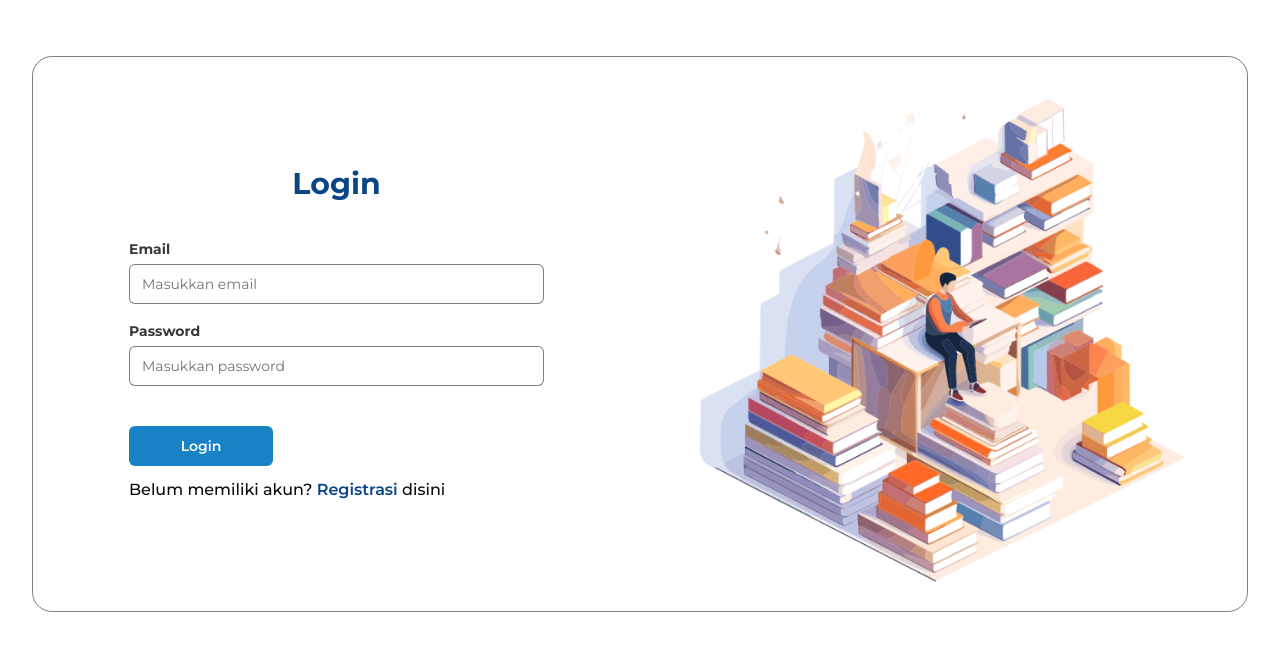
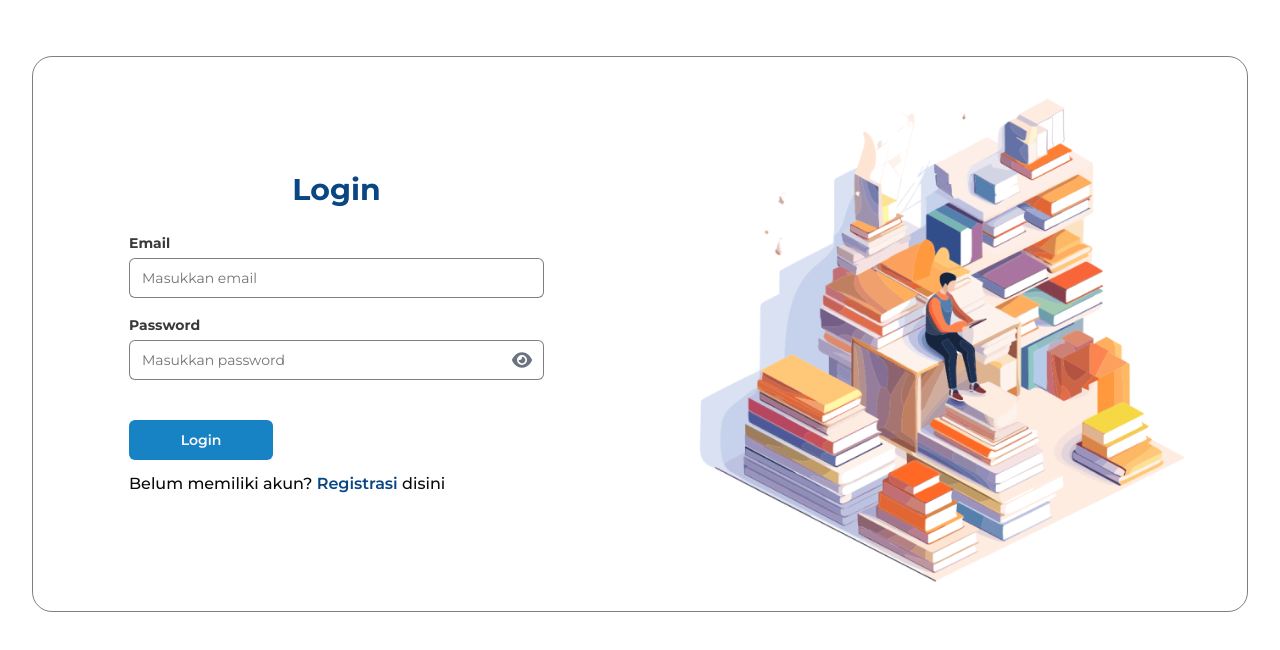
Before and after one commit to DyArdh/sanggar-sinau, a Next.js app: page /login in a window 1280 px wide. Shown: the top 650 px of the page. Built offline with nearby package versions, Linux system fonts and the light colour scheme.

Commit message:
Feat: Add Validation on Login and Register

```diff
--- a/package.json
+++ b/package.json
@@ -24,6 +24,7 @@
     "next": "14.2.4",
     "react": "^18",
     "react-dom": "^18",
+    "react-hook-form": "^7.52.1",
     "tailwind-merge": "^2.3.0",
     "tailwindcss-animate": "^1.0.7",
     "zustand": "^4.5.4"
@@ -38,5 +39,6 @@
     "prettier-plugin-sort-imports": "^1.8.5",
     "prettier-plugin-tailwindcss": "^0.6.4",
     "tailwindcss": "^3.4.1"
-  }
+  },
+  "packageManager": "pnpm@9.4.0+sha512.f549b8a52c9d2b8536762f99c0722205efc5af913e77835dbccc3b0b0b2ca9e7dc8022b78062c17291c48e88749c70ce88eb5a74f1fa8c4bf5e18bb46c8bd83a"
 }
--- a/src/app/login/page.jsx
+++ b/src/app/login/page.jsx
@@ -2,7 +2,9 @@
 
 import Image from 'next/image';
 import Link from 'next/link';
+import { useState } from 'react';
 import { useRouter } from 'next/navigation';
+import { useForm } from 'react-hook-form';
 
 import { useStore } from '@/stores/store';
 import { Label } from '@/components/ui/label';
@@ -11,31 +13,48 @@ import { Button } from '@/components/ui/button';
 import LoginImg from '@/../public/login.png';
 
 export default function Login() {
-  const { account, setLogin, isLogin } = useStore();
+  const { account, setLogin } = useStore();
+  const [error, setError] = useState(null);
+  const [showPassword, setShowPassword] = useState(false);
+  const {
+    register,
+    handleSubmit,
+    formState: { errors },
+  } = useForm();
   const router = useRouter();
 
-  const handleSubmit = e => {
-    e.preventDefault();
+  const togglePasswordVisibility = () => {
+    setShowPassword(!showPassword);
+  };
 
-    const findAccount = account.find(item => item.email === e.target.email.value);
+  const onSubmit = data => {
+    const findAccount = account.find(item => item.email === data.email);
     if (!findAccount) {
+      setError('Akun tidak ditemukan');
+    } else if (findAccount.password !== data.password) {
+      setError('Password salah');
+    } else {
       setLogin(true);
+      if (findAccount.role === 'pemilik' || findAccount.role === 'admin') {
+        router.push('/admin/dashboard');
+      } else {
         router.push('/');
-    } else if (findAccount.role === 'pemilik' || findAccount.role === 'admin') {
-      setLogin(true);
-      router.push('/admin/dashboard');
+      }
     }
   };
-
-  console.log(isLogin);
 
   return (
     <main className="flex w-full bg-white">
       <div className="container mx-auto flex items-center justify-center pt-20 md:pt-14">
         <div className="flex items-center rounded-[20px] border border-black border-opacity-50 px-8 py-6 md:px-0 md:py-0">
           <div className="md:w-1/2 md:px-24">
-            <h1 className="text-center text-2xl font-bold text-[#0A4584] md:text-3xl">Login</h1>
-            <form className="mt-7 flex flex-col gap-5 md:mt-10" onSubmit={handleSubmit}>
+            <h1 className="mb-6 text-center text-2xl font-bold text-[#0A4584] md:mb-7 md:text-3xl">Login</h1>
+            <div
+              className={`${error ? 'block' : 'hidden'} rounded-lg bg-red-500 px-4 py-3 text-center font-medium text-white md:text-base`}
+            >
+              {error}
+            </div>
+            <form className="mt-6 flex flex-col gap-5 md:mt-7" onSubmit={handleSubmit(onSubmit)}>
               <div className="flex flex-col gap-2">
                 <Label htmlFor="email" className="font-bold opacity-80">
                   Email
@@ -46,19 +65,58 @@ export default function Login() {
                   name="email"
                   className="border-black border-opacity-50"
                   placeholder="Masukkan email"
+                  {...register('email', { required: 'Email wajib diisi' })}
                 />
+                {errors.email && <p className="text-sm text-red-500">{errors.email.message}</p>}
               </div>
               <div className="flex flex-col gap-2">
-                <Label htmlFor="email" className="font-bold opacity-80">
+                <Label htmlFor="password" className="font-bold opacity-80">
                   Password
                 </Label>
+                <div className="relative">
                   <Input
-                  type="password"
+                    type={showPassword ? 'text' : 'password'}
                     id="password"
                     name="password"
-                  className="border-black border-opacity-50"
+                    className="w-full border-black border-opacity-50"
                     placeholder="Masukkan password"
+                    {...register('password', { required: 'Password wajib diisi' })}
                   />
+                  <button
+                    type="button"
+                    onClick={togglePasswordVisibility}
+                    className="absolute inset-y-0 right-0 flex items-center pr-3 text-sm leading-5"
+                  >
+                    {showPassword ? (
+                      <svg
+                        xmlns="http://www.w3.org/2000/svg"
+                        width="1.25em"
+                        height="1em"
+                        viewBox="0 0 640 512"
+                        className="h-5 w-5 text-gray-500"
+                      >
+                        <path
+                          fill="currentColor"
+                          d="M38.8 5.1C28.4-3.1 13.3-1.2 5.1 9.2s-6.3 25.5 4.1 33.7l592 464c10.4 8.2 25.5 6.3 33.7-4.1s6.3-25.5-4.1-33.7l-105.2-82.4c39.6-40.6 66.4-86.1 79.9-118.4c3.3-7.9 3.3-16.7 0-24.6c-14.9-35.7-46.2-87.7-93-131.1C465.5 68.8 400.8 32 320 32c-68.2 0-125 26.3-169.3 60.8zm184.3 144.4c25.5-23.3 59.6-37.5 96.9-37.5c79.5 0 144 64.5 144 144c0 24.9-6.3 48.3-17.4 68.7L408 294.5c8.4-19.3 10.6-41.4 4.8-63.3c-11.1-41.5-47.8-69.4-88.6-71.1c-5.8-.2-9.2 6.1-7.4 11.7c2.1 6.4 3.3 13.2 3.3 20.3c0 10.2-2.4 19.8-6.6 28.3l-90.3-70.8zM373 389.9c-16.4 6.5-34.3 10.1-53 10.1c-79.5 0-144-64.5-144-144c0-6.9.5-13.6 1.4-20.2l-94.3-74.3c-22.8 29.7-39.1 59.3-48.6 82.2c-3.3 7.9-3.3 16.7 0 24.6c14.9 35.7 46.2 87.7 93 131.1c47 43.8 111.7 80.6 192.5 80.6c47.8 0 89.9-12.9 126.2-32.5z"
+                        />
+                      </svg>
+                    ) : (
+                      <svg
+                        xmlns="http://www.w3.org/2000/svg"
+                        width="1.13em"
+                        height="1em"
+                        viewBox="0 0 576 512"
+                        className="h-5 w-5 text-gray-500"
+                      >
+                        <path
+                          fill="currentColor"
+                          d="M288 32c-80.8 0-145.5 36.8-192.6 80.6C48.6 156 17.3 208 2.5 243.7c-3.3 7.9-3.3 16.7 0 24.6C17.3 304 48.6 356 95.4 399.4C142.5 443.2 207.2 480 288 480s145.5-36.8 192.6-80.6c46.8-43.5 78.1-95.4 93-131.1c3.3-7.9 3.3-16.7 0-24.6c-14.9-35.7-46.2-87.7-93-131.1C433.5 68.8 368.8 32 288 32M144 256a144 144 0 1 1 288 0a144 144 0 1 1-288 0m144-64c0 35.3-28.7 64-64 64c-7.1 0-13.9-1.2-20.3-3.3c-5.5-1.8-11.9 1.6-11.7 7.4c.3 6.9 1.3 13.8 3.2 20.7c13.7 51.2 66.4 81.6 117.6 67.9s81.6-66.4 67.9-117.6c-11.1-41.5-47.8-69.4-88.6-71.1c-5.8-.2-9.2 6.1-7.4 11.7c2.1 6.4 3.3 13.2 3.3 20.3"
+                        />
+                      </svg>
+                    )}
+                  </button>
+                </div>
+                {errors.password && <p className="text-sm text-red-500">{errors.password.message}</p>}
               </div>
               <div className="mt-5">
                 <Button className="w-full font-semibold md:max-w-36">Login</Button>
--- a/src/app/registrasi/page.jsx
+++ b/src/app/registrasi/page.jsx
@@ -2,6 +2,7 @@
 
 import Link from 'next/link';
 import { useRouter } from 'next/navigation';
+import { useForm } from 'react-hook-form';
 
 import { Label } from '@/components/ui/label';
 import { Input } from '@/components/ui/input';
@@ -9,10 +10,14 @@ import { Button } from '@/components/ui/button';
 
 export default function Register() {
   const router = useRouter();
+  const {
+    register,
+    handleSubmit,
+    formState: { errors },
+  } = useForm();
 
-  const handleSubmit = e => {
-    e.preventDefault();
-    router.push(`/verify?email=${e.target.email.value}`);
+  const onSubmit = data => {
+    router.push(`/verify?email=${data.email}`);
   };
 
   return (
@@ -20,21 +25,23 @@ export default function Register() {
       <div className="container mx-auto flex items-center justify-center pb-12 pt-5 md:gap-8 md:pb-0 md:pt-14 lg:px-16">
         <div className="rounded-[20px] border-black border-opacity-50 py-10 md:border">
           <h1 className="text-center text-2xl font-bold text-[#0A4584] md:text-3xl">Registrasi Akun</h1>
-          <form className="mt-7 flex flex-col gap-5 md:mx-32 md:mt-10" onSubmit={handleSubmit}>
-            <div className="flex w-[390px] max-w-md flex-col gap-2">
-              <Label htmlFor="name" className="font-bold opacity-80">
-                Nama
+          <form className="mt-7 flex flex-col gap-5 md:mx-32 md:mt-10" onSubmit={handleSubmit(onSubmit)}>
+            <div className="flex w-[390px] max-w-md flex-col gap-3">
+              <Label htmlFor="nama_orangtua" className="font-bold opacity-80">
+                Nama Orangtua
               </Label>
               <Input
                 type="text"
-                id="name"
-                name="name"
+                id="nama_orangtua"
+                name="nama_orangtua"
                 className="border-black border-opacity-50"
-                placeholder="Masukkan nama lengkap orang tua"
+                placeholder="Masukkan nama lengkap orangtua"
+                {...register('nama_orangtua', { required: 'Nama Orangtua wajib diisi' })}
               />
+              {errors.nama_orangtua && <p className="text-sm text-red-500">{errors.nama_orangtua.message}</p>}
             </div>
             <div className="flex w-[390px] max-w-md flex-col gap-2">
-              <Label htmlFor="name" className="font-bold opacity-80">
+              <Label htmlFor="email" className="font-bold opacity-80">
                 Email
               </Label>
               <Input
@@ -43,31 +50,37 @@ export default function Register() {
                 name="email"
                 className="border-black border-opacity-50"
                 placeholder="Masukkan email"
+                {...register('email', { required: 'Email wajib diisi' })}
               />
+              {errors.email && <p className="text-sm text-red-500">{errors.email.message}</p>}
             </div>
             <div className="flex w-[390px] max-w-md flex-col gap-2">
-              <Label htmlFor="name" className="font-bold opacity-80">
+              <Label htmlFor="password" className="font-bold opacity-80">
                 Password
               </Label>
               <Input
-                type="text"
+                type="password"
                 id="password"
                 name="password"
                 className="border-black border-opacity-50"
                 placeholder="Masukkan password"
+                {...register('password', { required: 'Password wajib diisi' })}
               />
+              {errors.password && <p className="text-sm text-red-500">{errors.password.message}</p>}
             </div>
             <div className="flex w-[390px] max-w-md flex-col gap-2">
-              <Label htmlFor="name" className="font-bold opacity-80">
-                No. Telp/hp
+              <Label htmlFor="telp" className="font-bold opacity-80">
+                No. Telp/HP
               </Label>
               <Input
                 type="text"
-                id="phone"
-                name="phone"
+                id="telp"
+                name="telp"
                 className="border-black border-opacity-50"
                 placeholder="Masukkan no. telp/hp"
+                {...register('telp', { required: 'No.Telp/HP wajib diisi' })}
               />
+              {errors.telp && <p className="text-sm text-red-500">{errors.telp.message}</p>}
             </div>
             <div>
               <Button className="w-full rounded-[15px] font-semibold md:max-w-40">Registrasi</Button>
--- a/src/stores/store.js
+++ b/src/stores/store.js
@@ -179,7 +179,8 @@ export const useStore = create((set) => ({
   pengajar: [
     {
       id: 1,
-      nama: 'Rina Putri',
+      nama_lengkap: 'Rina Putri',
+      ttl: 'Jember, 4 Desember 2002',
       pendidikan: 'Mahasiswa FKIP UNEJ',
       pengajar_jenjang: 'PAUD',
       telp: '081234567890',
@@ -188,7 +189,8 @@ export const useStore = create((set) => ({
     },
     {
       id: 2,
-      nama: 'Rina Putri',
+      nama_lengkap: 'Rina Putri',
+      ttl: 'Jember, 4 Desember 2002',
       pendidikan: 'Mahasiswa FKIP UNEJ',
       pengajar_jenjang: 'TK',
       telp: '081234567890',
@@ -197,7 +199,8 @@ export const useStore = create((set) => ({
     },
     {
       id: 3,
-      nama: 'Rina Putri',
+      nama_lengkap: 'Rina Putri',
+      ttl: 'Jember, 4 Desember 2002',
       pendidikan: 'Mahasiswa FKIP UNEJ',
       pengajar_jenjang: 'SD/MI',
       telp: '081234567890',
```
Also changed, not shown: 1 other file (tests, documents, lock files or other folders). Lines whose indentation alone changed are shown as unchanged.
